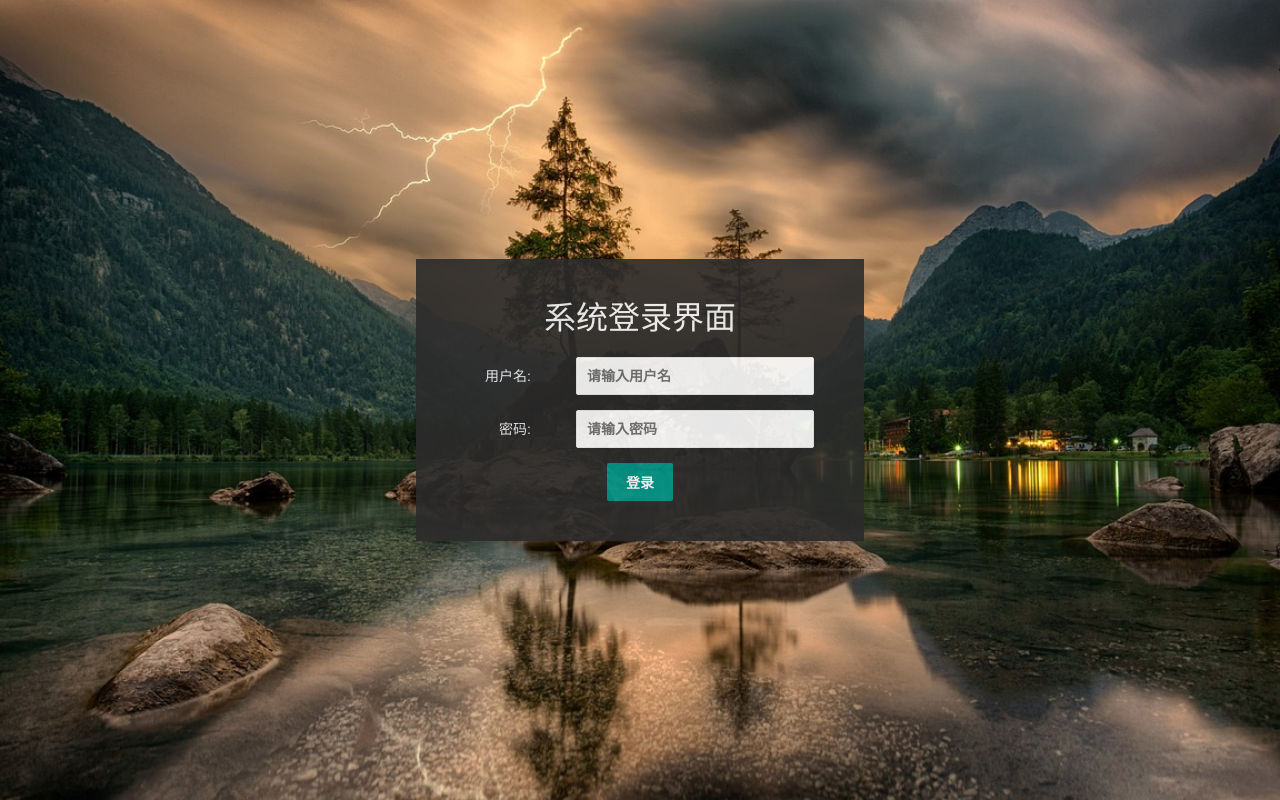
After one commit to Nicholas-cool/P4_MoneyArrangeModule, a Django app: page /login/ in a window 1280 px wide. The commit adds this page. Run offline with Django 3.2, Linux system fonts and the light colour scheme; some libraries are stand-ins or nearby versions.

Commit message:
Add Login Functions
新增了登录的功能（默认关闭），如果开启则必须登录后才能使用。同时添加了登出按钮（默认不显示）。

```diff
--- a/P4_MoneyArrangeModule/settings.py
+++ b/P4_MoneyArrangeModule/settings.py
@@ -47,6 +47,7 @@ MIDDLEWARE = [
     'django.contrib.auth.middleware.AuthenticationMiddleware',
     'django.contrib.messages.middleware.MessageMiddleware',
     'django.middleware.clickjacking.XFrameOptionsMiddleware',
+    # 'P4_MoneyArrangeModule.middlewares.login_required.LoginRequiredMiddleware',
 ]
 
 ROOT_URLCONF = 'P4_MoneyArrangeModule.urls'
@@ -127,3 +128,6 @@ STATICFILES_DIRS = [
 # https://docs.djangoproject.com/en/3.2/ref/settings/#default-auto-field
 
 DEFAULT_AUTO_FIELD = 'django.db.models.BigAutoField'
+
+LOGIN_URL = '/login/'   # 这个路径需要根据你网站的实际登陆地址来设置，也就是登录路由
+OPEN_URLS = []          # 允许未登录访问的路由
--- a/P4_MoneyArrangeModule/urls.py
+++ b/P4_MoneyArrangeModule/urls.py
@@ -28,7 +28,7 @@ from .e__money_arrange_function import e_get_money_positions, e_get_money_record
     e_delete_money_record, e_modify_money_transfer_record, e_delete_money_transfer_record, e_upload_bill, \
     e_upload_money_records, e_get_auto_complete_rules, e_upload_db
 
-from .y__common_function import y_get_select_list
+from .y__common_function import y_get_select_list, y_login_view
 
 url_names = [
     # 04_money_arrange_module
@@ -58,6 +58,8 @@ url_names = [
 urlpatterns = [
     re_path(r'^media/(?P<path>.*)', serve, {"document_root": settings.MEDIA_ROOT}),  # 允许 /media/ 路径访问
     path('favicon.ico', RedirectView.as_view(url=r'static/images/favicon.ico')),  # 网页图标
+    path('login/', y_login_view.y_login_view, name='login'),  # 登录功能
+    path('logout/', y_login_view.y_logout_view, name='logout'),  # 登出功能
 
     path('', views.money_arrange),
     path('04money_arrange/', views.money_arrange),
--- /dev/null
+++ b/P4_MoneyArrangeModule/y__common_function/y_login_view.py
@@ -0,0 +1,25 @@
+from django.shortcuts import render, redirect
+from django.contrib.auth import authenticate, login, logout
+from django.contrib import messages
+from django.http import HttpResponse
+
+
+def y_login_view(request):
+    if request.method == "POST":
+        username = request.POST.get('username')
+        password = request.POST.get('password')
+        user = authenticate(request, username=username, password=password)
+        if user is not None:
+            login(request, user)
+            next_url = request.POST.get('next', '/')   # 如果没有next参数，默认重定向到首页
+            return redirect(next_url)
+        else:
+            # 如果认证失败，可以返回一个错误消息
+            messages.error(request, "用户名或密码错误")
+    # 对于GET请求，显示登录表单
+    return render(request, 'common/login_page.html')
+
+
+def y_logout_view(request):
+    logout(request)
+    return HttpResponse('登出成功！')
--- a/templates/04_money_arrange_module/04_money_arrange.html
+++ b/templates/04_money_arrange_module/04_money_arrange.html
@@ -15,6 +15,7 @@
     {% include 'common/custome_functions/date_functions.html' %}
     {% include 'common/custome_functions/get_select_list_functions.html' %}
     {% include 'common/custome_functions/decimal_functions.html' %}
+    {% include 'common/custome_functions/login_functions.html' %}
 
     {% include '04_money_arrange_module/04_money_record_auto_complete_data.html' %}
     {% include '04_money_arrange_module/Layer01_AddMoneyRecordLayer.html' %}
@@ -31,6 +32,9 @@
 <div style="position: absolute; left: 0; top: 0; height: 5%; width: 100%;">
     <div style="width: 100%; height: 100%; display:inline-block; position: absolute; z-index: 2000;
             right: 0; top: 0; background-color: {{ theme.main_top.bgcolor }};">
+{#        <button class="layui-btn-xs" style="position: absolute; right: 10px; top: 50%;#}
+{#                transform: translateY(-50%); font-family: 'Times New Roman',serif;"#}
+{#                onclick="do_logout()">Logout</button>#}
     </div>
 </div>
 
--- /dev/null
+++ b/templates/common/login_page.html
@@ -0,0 +1,81 @@
+<!DOCTYPE html>
+<html lang="en">
+<head>
+    <meta charset="UTF-8">
+    <title>Login Page</title>
+
+    <!-- 导入需要用的插件 -->
+    {% include 'common/head_import.html' %}
+</head>
+
+<body>
+<div class="flex-center">
+    <div class="login-box">
+        <h2 style="text-align: center; margin-bottom: 20px;">系统登录界面</h2>
+
+        <!-- 登录表单 -->
+        <form class="layui-form" method="post" action="{% url 'login' %}">
+            <div class="layui-form-item">
+                <label class="layui-form-label">用户名:</label>
+                <div class="layui-input-block">
+                    <input type="text" name="username" required  lay-verify="required"
+                           placeholder="请输入用户名" autocomplete="off" class="layui-input">
+                </div>
+            </div>
+            <div class="layui-form-item">
+                <label class="layui-form-label">密码:</label>
+                <div class="layui-input-block">
+                    <input type="password" name="password" required lay-verify="required"
+                           placeholder="请输入密码" autocomplete="off" class="layui-input">
+                </div>
+            </div>
+            <!-- 显示错误消息 -->
+            {% if messages %}
+            <ul style="color: orangered; text-align: center; margin-bottom: 10px;">
+                {% for message in messages %}
+                <li>{{ message }}</li>
+                {% endfor %}
+            </ul>
+            {% endif %}
+            <input type="hidden" name="next" value="{{ request.GET.next }}">
+            <button class="layui-btn" lay-submit lay-filter="login"
+                    style="margin-left: 50%; transform: translate(-50%, 0);">登录</button>
+        </form>
+    </div>
+</div>
+</body>
+</html>
+
+<style>
+    /* 页面背景 */
+    body, html {
+        height: 100%;
+        margin: 0;
+
+        /* 使用背景色 */
+        {#background-color: #f2f2f2;#}
+        /* 使用背景图片 */
+        background-image: url('/static/images/login_bg.jpg');
+        background-position: center;
+        background-repeat: no-repeat;
+        background-size: cover;
+    }
+
+    /* 使用 flex 布局实现居中 */
+    .flex-center {
+        display: flex;
+        justify-content: center;
+        align-items: center;
+        height: 100%;
+    }
+
+    .login-box {
+        box-shadow: 0 0 25px 0 rgba(0, 0, 0, 0.1); /* 登录框阴影 */
+        background-color: #2B2B2B;  /* 登录框背景色 */
+        opacity: 0.9;
+        width: 35%;
+        padding: 40px 50px 40px;
+        color: #f0f4f7;
+        font-weight: bold;
+    }
+</style>
```
Also changed, not shown: P4_MoneyArrangeModule/middlewares/login_required.py (added, +16 -0 lines), templates/common/custome_functions/login_functions.html (added, +14 -0 lines), P4_MoneyArrangeModule/middlewares/__init__.py (added), db.sqlite3, static/images/login_bg.jpg (added).
